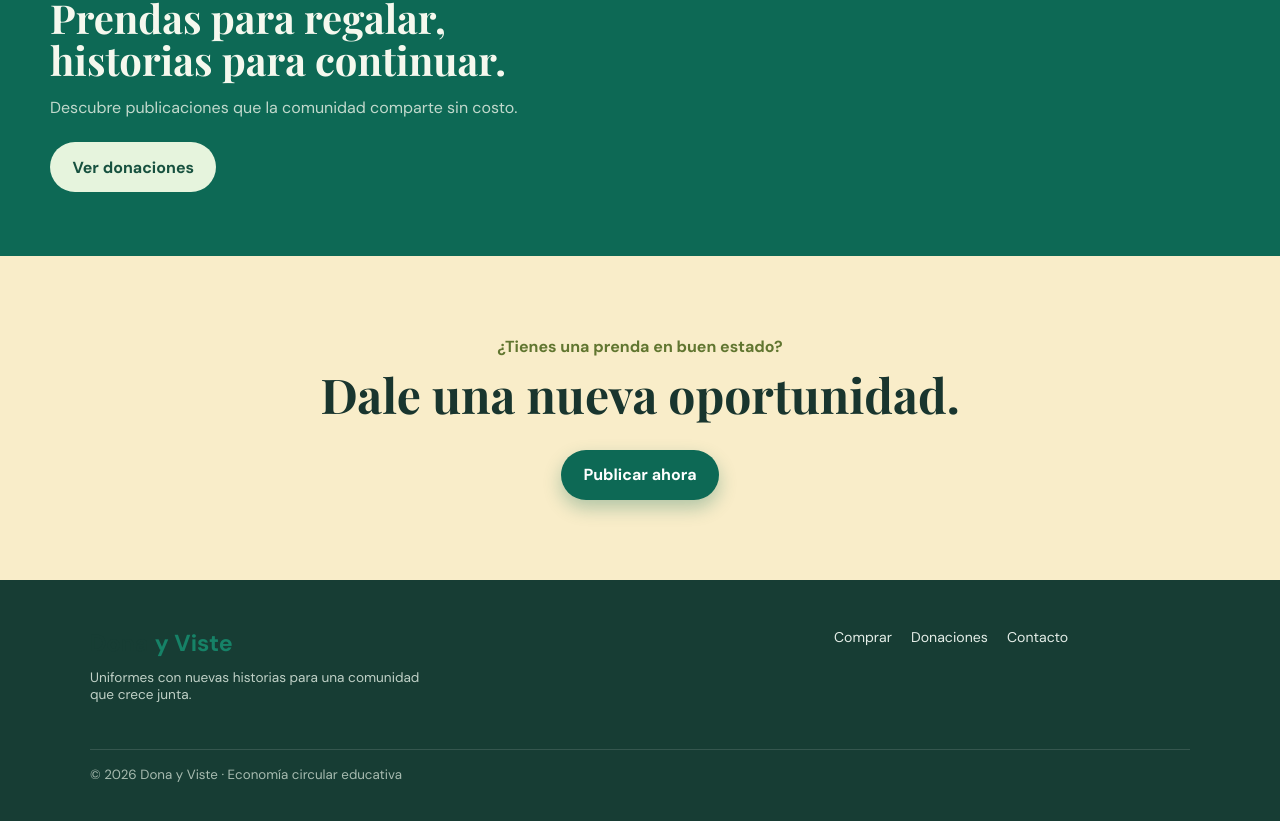
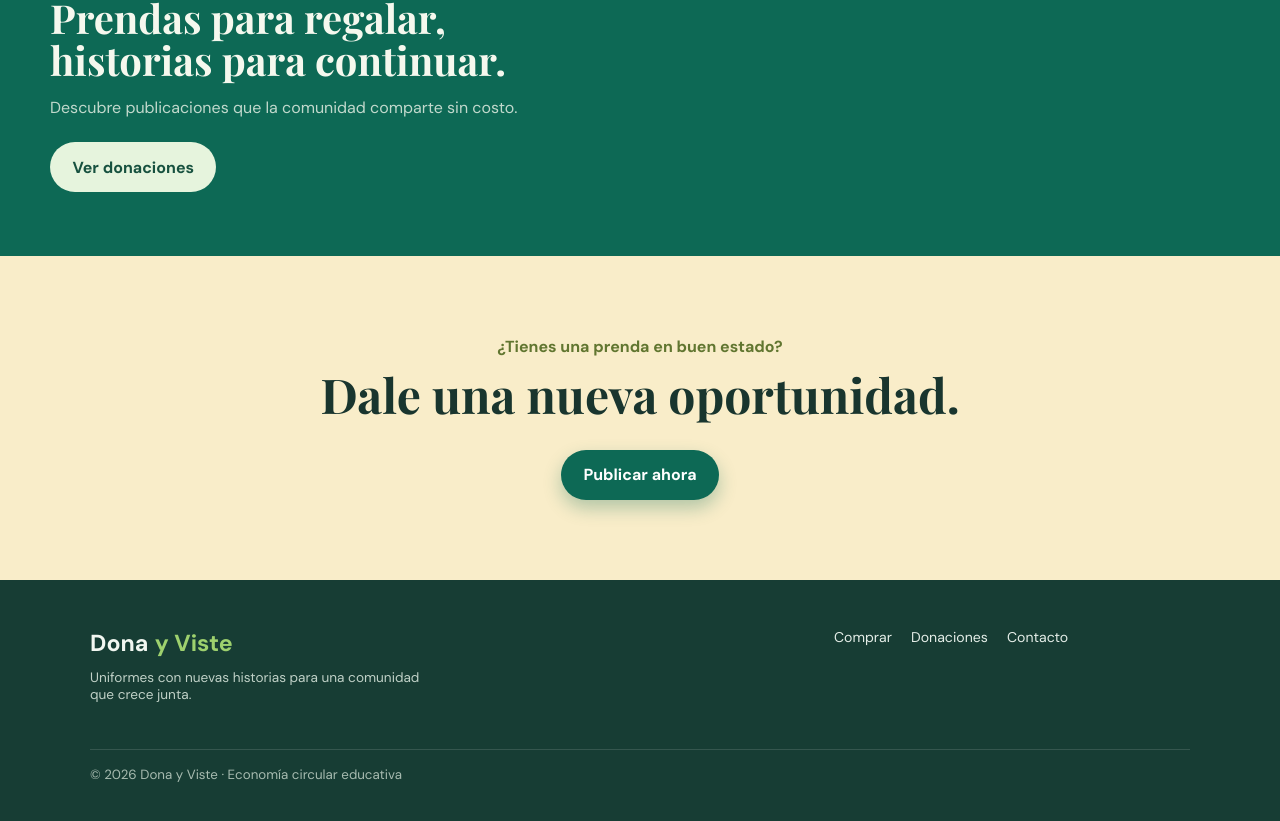
Before and after one commit to juanusuga033/PPI, a React (Vite) app in the folder 28-07/: page / in a window 1280 px wide. Shown: the part 1563-2384 px from the top of the page. Built offline with nearby package versions, Linux system fonts and the light colour scheme; no server answers; the database is empty; a web font is replaced by a local one.

Commit message:
Fix footer brand visibility

```diff
--- a/28-07/src/index.css
+++ b/28-07/src/index.css
@@ -179,8 +179,15 @@ h1, h2 { font-family: 'Playfair Display', serif; }
   grid-template-columns: 2fr 1fr;
   gap: 2rem;
 }
-.site-footer .brand { font-size: 1.45rem; font-weight: 700; }
-.brand span { color: #9ed16e; }
+.site-footer .brand {
+  display: inline-flex;
+  align-items: center;
+  color: #f2f7f1;
+  font-size: 1.45rem;
+  font-weight: 700;
+  white-space: nowrap;
+}
+.site-footer .brand span { color: #9ed16e; }
 .brand i { font-style: normal; color: #d3e74b; margin-left: 3px; }
 .site-footer p { max-width: 340px; color: #c0d1c7; font-size: 0.85rem; margin-top: 0.7rem; }
 .footer-links { display: flex; gap: 1.2rem; align-items: start; font-size: 0.88rem; }
```
